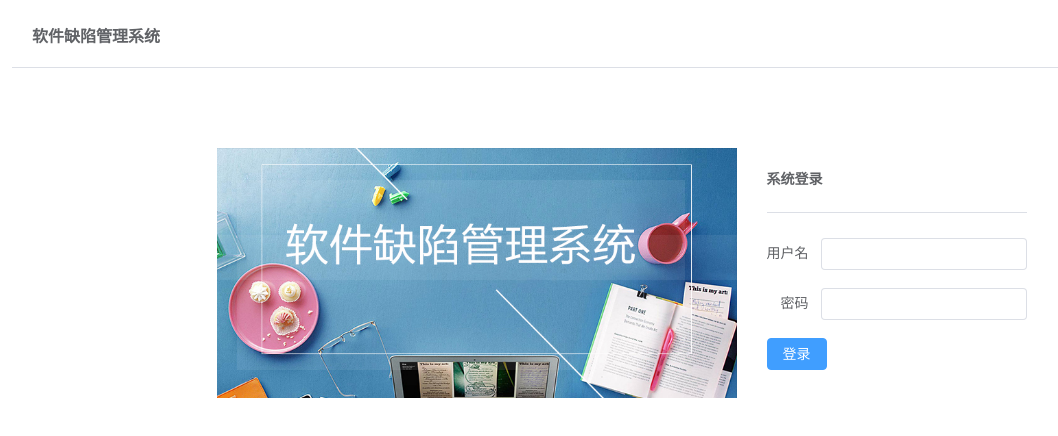
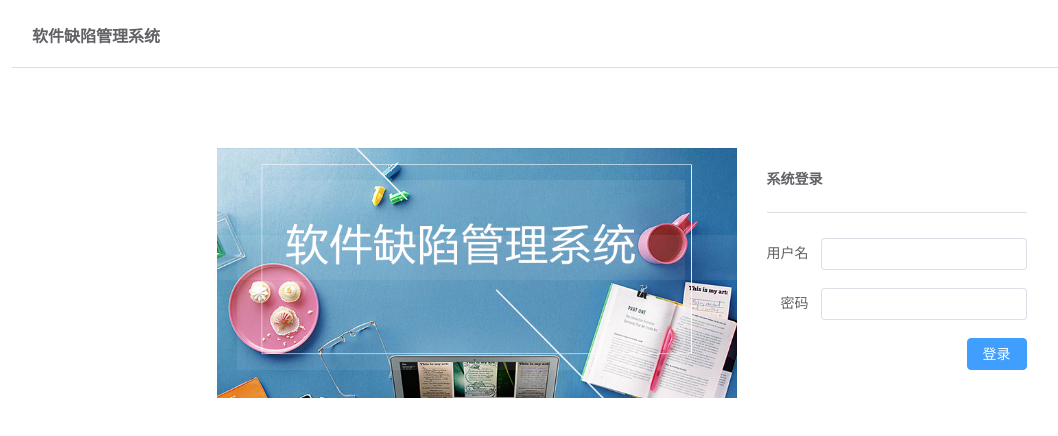
Before and after one commit to sduwh-orz/Neu-Bug-INIT-20230807105330, a Vue app in the folder web/: page /login in a window 1280 px wide. Shown: the top 436 px of the page, without its empty margins (8-1066 px from the left). Built offline with nearby package versions, Linux system fonts and the light colour scheme.

Commit message:
change login button

```diff
--- a/web/src/views/LoginView.vue
+++ b/web/src/views/LoginView.vue
@@ -48,7 +48,9 @@ export default {
               />
             </el-form-item>
           </el-form>
-          <el-button type="primary" @click="login">登录</el-button>
+          <el-container style="justify-content: end">
+            <el-button type="primary" @click="login">登录</el-button>
+          </el-container>
         </el-main>
       </el-container>
     </el-col>
```
